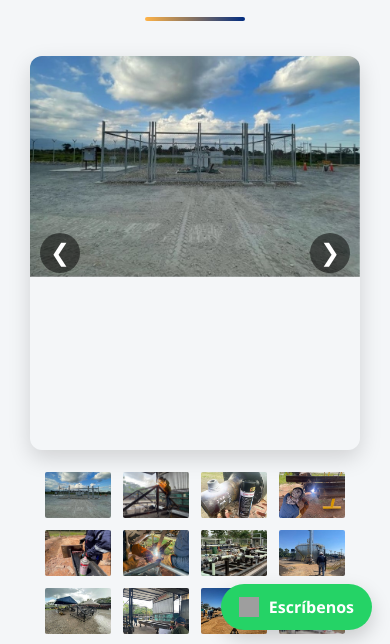
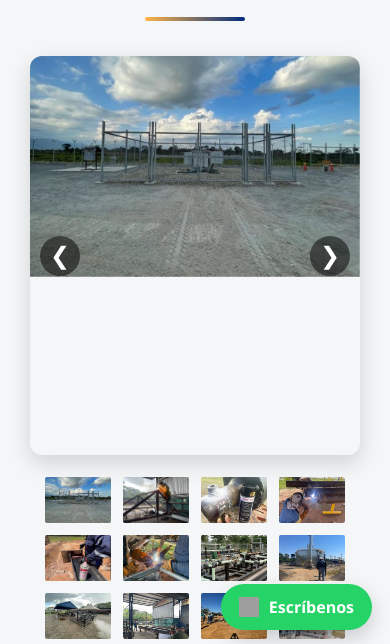
Before and after one commit to mceingenieria/mceingenieria.github.io, a plain HTML site: page galeria.html in a window 390 px wide. Shown: the part 196-840 px from the top of the page. Drawn offline with Linux system fonts and the light colour scheme; grey boxes are pictures that could not be loaded.

Commit message:
Add files via upload

```diff
--- a/galeria.html
+++ b/galeria.html
@@ -46,7 +46,7 @@
       display:flex;
       transition:transform 0.6s ease-in-out;
       width:100%;
-      align-items:flex-start;
+
     }
     .carousel-item{
       min-width:100%;
@@ -151,9 +151,9 @@
   .carousel-inner img{
     width:100%;
     height:auto;
-    max-height:none;
-    object-fit:contain;
-    display:block;
+    max-height:550;
+    object-fit:cover;
+
   }
 
 }
```
